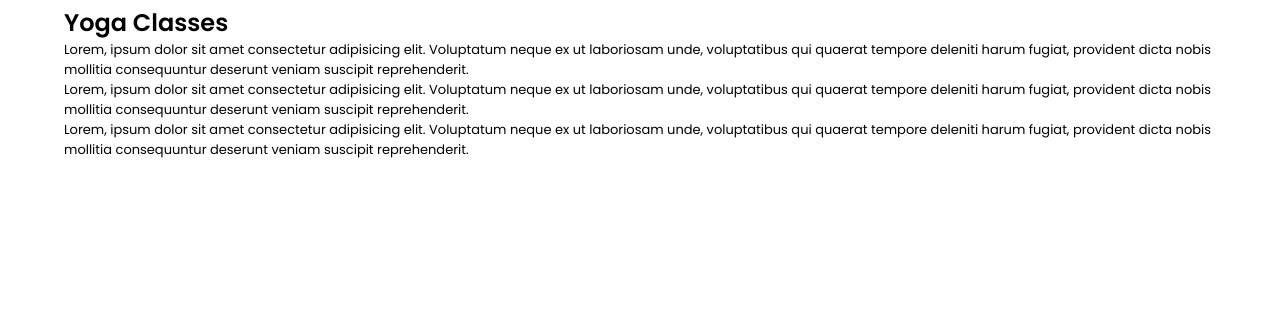
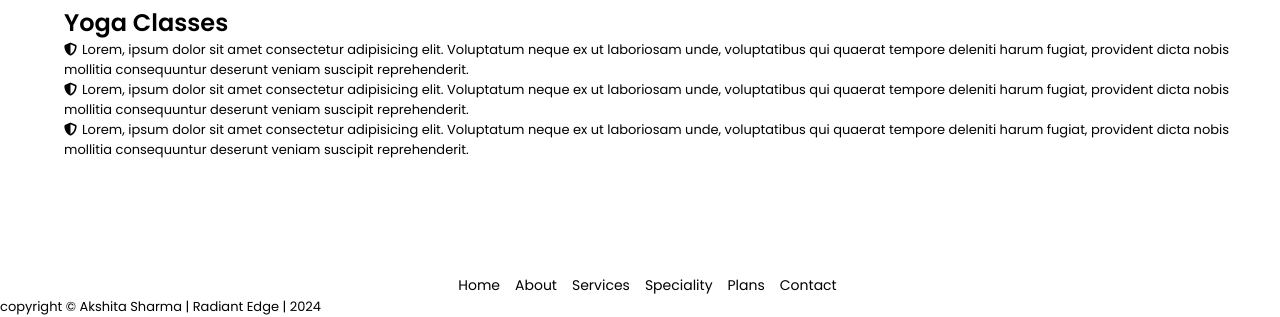
Before and after one commit to sharma-akshita/Hustler, a plain HTML site: page index.html in a window 1280 px wide. Shown: the part 2730-3047 px from the top of the page. Before the commit the page ends 3002 px from the top, so only its background shows below. Drawn offline with nearby package versions, Linux system fonts and the light colour scheme; a web font is replaced by a local one.

Commit message:
updated code

```diff
--- a/css/style.css
+++ b/css/style.css
@@ -276,3 +276,24 @@ h4{
 }
 
 /* index.html - main section - speaciality */
+
+.speciality-content i{
+  margin-right: 5px;
+}
+
+/* index.html - footer section */
+
+.footer-nav ul{
+  display: flex;
+  justify-content: center;
+}
+
+.footer-nav ul li{
+  list-style: none;
+}
+
+.footer-nav a{
+  color: black;
+  font-size: 14px;
+  margin-left: 15px;
+}
--- a/index.html
+++ b/index.html
@@ -4,11 +4,7 @@
     <meta charset="UTF-8" />
     <meta name="viewport" content="width=device-width, initial-scale=1.0" />
 
-    <link
-      rel="shortcut icon"
-      href="assets/logo.png"
-      type="image/x-icon"
-    />
+    <link rel="shortcut icon" href="assets/logo.png" type="image/x-icon" />
 
     <link
       href="https://cdn.jsdelivr.net/npm/remixicon@2.5.0/fonts/remixicon.css"
@@ -18,8 +14,10 @@
     <link rel="stylesheet" href="css/style.css" />
     <link rel="stylesheet" href="css/mediaqueries.css" />
 
-
-    <script src="https://kit.fontawesome.com/7410428b00.js" crossorigin="anonymous"></script>
+    <script
+      src="https://kit.fontawesome.com/7410428b00.js"
+      crossorigin="anonymous"
+    ></script>
 
     <title>Hustler</title>
   </head>
@@ -27,7 +25,7 @@
     <header id="header">
       <nav id="desktop-nav">
         <a href="./#" class="logo">
-            <img src="assets/logo.png" alt="Hustler">
+          <img src="assets/logo.png" alt="Hustler" />
         </a>
         <div class="navbar">
           <ul class="nav-links">
@@ -42,7 +40,7 @@
       </nav>
       <nav id="hamburger-nav">
         <div class="logo">
-            <img src="assets/logo.png" alt="Hustler">
+          <img src="assets/logo.png" alt="Hustler" />
         </div>
         <div class="hamburger-menu">
           <div class="hamburger-icon" onclick="toggleMenu()">
@@ -73,7 +71,7 @@
         </div>
       </div>
       <video autoplay muted loop id="header-bg">
-          <source src="assets/header-bg.mp4" type="video/mp4">
+        <source src="assets/header-bg.mp4" type="video/mp4" />
         Your browser does not support HTML5 video.
       </video>
     </header>
@@ -84,18 +82,48 @@
         <h4>Your Body, the Way You Want It</h4>
         <div class="container">
           <div class="about-content">
-            <p>Getting in shape shouldn't be a punishment. It's an amazing and empowering lifestyle decision that anyone can make. I believe in finding the pleasurable side of fitness; and while there may be a sore muscle or two along the way, the benefits of fitness are worth the challenge. I have developed my training regime by working with a variety of people, and constantly adapting my program to the needs of my new clients.</p> <br />
+            <p>
+              Getting in shape shouldn't be a punishment. It's an amazing and
+              empowering lifestyle decision that anyone can make. I believe in
+              finding the pleasurable side of fitness; and while there may be a
+              sore muscle or two along the way, the benefits of fitness are
+              worth the challenge. I have developed my training regime by
+              working with a variety of people, and constantly adapting my
+              program to the needs of my new clients.
+            </p>
+            <br />
             <div class="merits">
               <p>
-              <strong><i class="fa-solid fa-circle-check"></i>Positive Perspective:</strong> You start by highlighting that getting in shape should be viewed positively, not as something negative or punitive. This sets the tone for a healthy mindset towards fitness.
+                <strong
+                  ><i class="fa-solid fa-circle-check"></i>Positive
+                  Perspective:</strong
+                >
+                You start by highlighting that getting in shape should be viewed
+                positively, not as something negative or punitive. This sets the
+                tone for a healthy mindset towards fitness.
               </p>
               <br />
               <p>
-              <strong><i class="fa-solid fa-circle-check"></i>Empowering Lifestyle Decision:</strong> You express the idea that choosing to get in shape is a powerful decision that individuals can make for themselves. This implies that fitness is not just about physical changes but also about personal empowerment.
+                <strong
+                  ><i class="fa-solid fa-circle-check"></i>Empowering Lifestyle
+                  Decision:</strong
+                >
+                You express the idea that choosing to get in shape is a powerful
+                decision that individuals can make for themselves. This implies
+                that fitness is not just about physical changes but also about
+                personal empowerment.
               </p>
               <br />
               <p>
-              <strong><i class="fa-solid fa-circle-check"></i>Pleasurable Side of Fitness:</strong> You stress the importance of finding pleasure in fitness. This could mean enjoying the process of exercise, discovering activities you love, or experiencing the positive effects of a healthy lifestyle. The emphasis is on making the journey enjoyable.
+                <strong
+                  ><i class="fa-solid fa-circle-check"></i>Pleasurable Side of
+                  Fitness:</strong
+                >
+                You stress the importance of finding pleasure in fitness. This
+                could mean enjoying the process of exercise, discovering
+                activities you love, or experiencing the positive effects of a
+                healthy lifestyle. The emphasis is on making the journey
+                enjoyable.
               </p>
               <br />
               <a class="btn-container" href="./#contact">
@@ -104,7 +132,7 @@
             </div>
           </div>
           <div class="about-img">
-            <img src="assets/portrait-2.jpg" alt="About Image">
+            <img src="assets/portrait-2.jpg" alt="About Image" />
           </div>
         </div>
       </section>
@@ -114,42 +142,62 @@
         <div class="service-container">
           <div class="service-item">
             <video autoplay muted loop class="workout">
-              <source src="assets/header-bg.mp4" type="video/mp4">
+              <source src="assets/header-bg.mp4" type="video/mp4" />
               Your browser does not support HTML5 video.
             </video>
             <div class="service-content">
               <h2>Stamina Building</h2>
-              <p>Lorem, ipsum dolor sit amet consectetur adipisicing elit. Voluptatum neque ex ut laboriosam unde, voluptatibus qui quaerat tempore deleniti harum fugiat, provident dicta nobis mollitia consequuntur deserunt veniam suscipit reprehenderit.</p>
+              <p>
+                Lorem, ipsum dolor sit amet consectetur adipisicing elit.
+                Voluptatum neque ex ut laboriosam unde, voluptatibus qui quaerat
+                tempore deleniti harum fugiat, provident dicta nobis mollitia
+                consequuntur deserunt veniam suscipit reprehenderit.
+              </p>
             </div>
           </div>
           <div class="service-item">
             <video autoplay muted loop class="workout">
-            <source src="assets/header-bg.mp4" type="video/mp4">
+              <source src="assets/header-bg.mp4" type="video/mp4" />
               Your browser does not support HTML5 video.
             </video>
             <div class="service-content">
               <h2>Getting In Shape</h2>
-            <p>Lorem, ipsum dolor sit amet consectetur adipisicing elit. Voluptatum neque ex ut laboriosam unde, voluptatibus qui quaerat tempore deleniti harum fugiat, provident dicta nobis mollitia consequuntur deserunt veniam suscipit reprehenderit.</p>
+              <p>
+                Lorem, ipsum dolor sit amet consectetur adipisicing elit.
+                Voluptatum neque ex ut laboriosam unde, voluptatibus qui quaerat
+                tempore deleniti harum fugiat, provident dicta nobis mollitia
+                consequuntur deserunt veniam suscipit reprehenderit.
+              </p>
             </div>
           </div>
           <div class="service-item">
             <video autoplay muted loop class="workout">
-            <source src="assets/header-bg.mp4" type="video/mp4">
+              <source src="assets/header-bg.mp4" type="video/mp4" />
               Your browser does not support HTML5 video.
             </video>
             <div class="service-content">
               <h2>Flexibile Training</h2>
-            <p>Lorem, ipsum dolor sit amet consectetur adipisicing elit. Voluptatum neque ex ut laboriosam unde, voluptatibus qui quaerat tempore deleniti harum fugiat, provident dicta nobis mollitia consequuntur deserunt veniam suscipit reprehenderit.</p>
+              <p>
+                Lorem, ipsum dolor sit amet consectetur adipisicing elit.
+                Voluptatum neque ex ut laboriosam unde, voluptatibus qui quaerat
+                tempore deleniti harum fugiat, provident dicta nobis mollitia
+                consequuntur deserunt veniam suscipit reprehenderit.
+              </p>
             </div>
           </div>
           <div class="service-item">
             <video autoplay muted loop class="workout">
-                <source src="assets/header-bg.mp4" type="video/mp4">
+              <source src="assets/header-bg.mp4" type="video/mp4" />
               Your browser does not support HTML5 video.
             </video>
             <div class="service-content">
               <h2>Flexibile Training</h2>
-                <p>Lorem, ipsum dolor sit amet consectetur adipisicing elit. Voluptatum neque ex ut laboriosam unde, voluptatibus qui quaerat tempore deleniti harum fugiat, provident dicta nobis mollitia consequuntur deserunt veniam suscipit reprehenderit.</p>
+              <p>
+                Lorem, ipsum dolor sit amet consectetur adipisicing elit.
+                Voluptatum neque ex ut laboriosam unde, voluptatibus qui quaerat
+                tempore deleniti harum fugiat, provident dicta nobis mollitia
+                consequuntur deserunt veniam suscipit reprehenderit.
+              </p>
             </div>
           </div>
         </div>
@@ -161,14 +209,32 @@
         <div class="service-container">
           <div class="speciality">
             <video autoplay muted loop class="workout">
-              <source src="assets/yoga.mp4" type="video/mp4">
+              <source src="assets/yoga.mp4" type="video/mp4" />
               Your browser does not support HTML5 video.
             </video>
             <div class="speciality-content">
               <h2>Yoga Classes</h2>
-              <p>Lorem, ipsum dolor sit amet consectetur adipisicing elit. Voluptatum neque ex ut laboriosam unde, voluptatibus qui quaerat tempore deleniti harum fugiat, provident dicta nobis mollitia consequuntur deserunt veniam suscipit reprehenderit.</p>
-              <p>Lorem, ipsum dolor sit amet consectetur adipisicing elit. Voluptatum neque ex ut laboriosam unde, voluptatibus qui quaerat tempore deleniti harum fugiat, provident dicta nobis mollitia consequuntur deserunt veniam suscipit reprehenderit.</p>
-              <p>Lorem, ipsum dolor sit amet consectetur adipisicing elit. Voluptatum neque ex ut laboriosam unde, voluptatibus qui quaerat tempore deleniti harum fugiat, provident dicta nobis mollitia consequuntur deserunt veniam suscipit reprehenderit.</p>
+              <p>
+                <i class="fa-solid fa-shield-halved"></i>Lorem, ipsum dolor sit
+                amet consectetur adipisicing elit. Voluptatum neque ex ut
+                laboriosam unde, voluptatibus qui quaerat tempore deleniti harum
+                fugiat, provident dicta nobis mollitia consequuntur deserunt
+                veniam suscipit reprehenderit.
+              </p>
+              <p>
+                <i class="fa-solid fa-shield-halved"></i>Lorem, ipsum dolor sit
+                amet consectetur adipisicing elit. Voluptatum neque ex ut
+                laboriosam unde, voluptatibus qui quaerat tempore deleniti harum
+                fugiat, provident dicta nobis mollitia consequuntur deserunt
+                veniam suscipit reprehenderit.
+              </p>
+              <p>
+                <i class="fa-solid fa-shield-halved"></i>Lorem, ipsum dolor sit
+                amet consectetur adipisicing elit. Voluptatum neque ex ut
+                laboriosam unde, voluptatibus qui quaerat tempore deleniti harum
+                fugiat, provident dicta nobis mollitia consequuntur deserunt
+                veniam suscipit reprehenderit.
+              </p>
             </div>
           </div>
         </div>
@@ -177,7 +243,21 @@
       <section class="calculate section"></section>
     </main>
 
-    <footer class="footer section" id="footer"></footer>
+    <footer class="footer section" id="footer">
+      <div class="footer-nav">
+        <ul>
+          <li><a href="./#">Home</a></li>
+          <li><a href="./#about">About</a></li>
+          <li><a href="./#services">Services</a></li>
+          <li><a href="./#speciality">Speciality</a></li>
+          <li><a href="./#plans">Plans</a></li>
+          <li><a href="./#contact">Contact</a></li>
+        </ul>
+      </div>
+      <div class="copyright">
+        <p>copyright © Akshita Sharma | Radiant Edge | 2024</p>
+      </div>
+    </footer>
 
     <script src=""></script>
 
```
Lines whose indentation alone changed are shown as unchanged.
